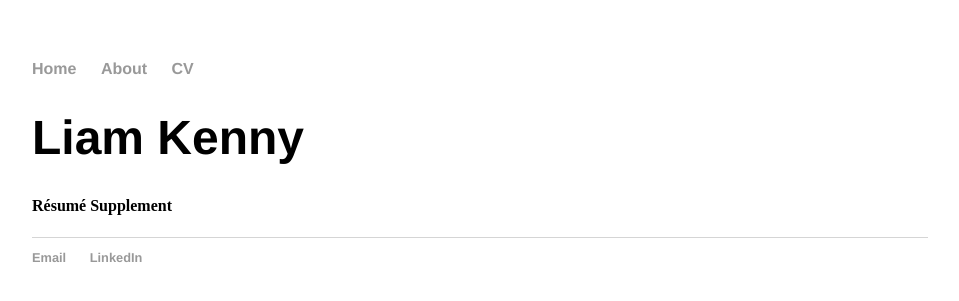
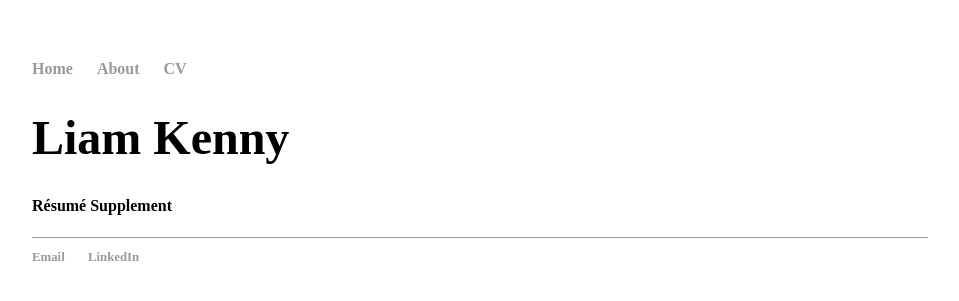
Before and after one commit to LKenny96/lkenny96.github.io, a Jekyll site: the page built from index.html, in a window 1280 px wide. Shown: the top 301 px of the page, without its empty margins (160-1119 px from the left). Built offline with Jekyll 4.4.1, drawn with Linux system fonts in a browser that asks for light colours.

Commit message:
Update main.css

```diff
--- a/css/main.css
+++ b/css/main.css
@@ -3,7 +3,7 @@ body {
     width: 70%;
 }
 nav ul, footer ul {
-    font-family:'Helvetica', 'Arial', 'Sans-Serif';
+    font-family: "Times New Roman", Times, serif;
     padding: 0px;
     list-style: none;
     font-weight: bold;
@@ -17,11 +17,11 @@ a {
     color: #999;
 }
 a:hover {
-    text-decoration: bold;
+    text-decoration: underline;
 }
 h1 {
     font-size: 3em;
-    font-family:'Helvetica', 'Arial', 'Sans-Serif';
+    font-family: "Times New Roman", Times, serif;
 }
 p {
     font-size: 1.5em;
@@ -29,7 +29,7 @@ p {
     color: #333;
 }
 footer {
-    border-top: 1px solid #d5d5d5;
+    border-top: 1px solid #999;
     font-size: .8em;
 }
 
```
